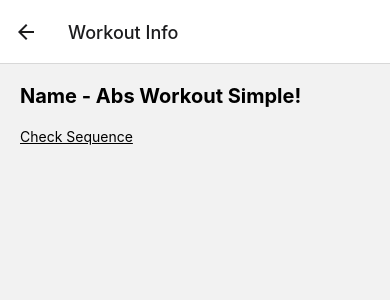
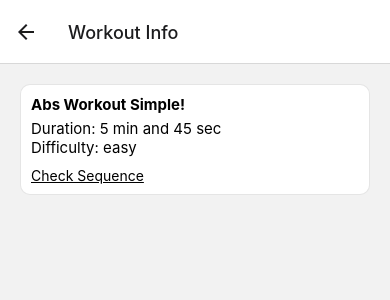
Before and after one commit to matan3sh/WorkoutApp, a React Native app: screen / in a window 390 px wide. Both pictures are taken after a click on the element 195 px from the left and 175 px from the top of the page. Shown: the top 300 px of the page. Built offline with nearby package versions, Linux system fonts and the light colour scheme.

Commit message:
Implement children to workoutItem component

```diff
--- a/components/WorkoutItem.tsx
+++ b/components/WorkoutItem.tsx
@@ -1,14 +1,24 @@
-import { Text, View, StyleSheet } from "react-native";
+import { ReactNode } from "react";
+import { Text, View, StyleSheet, StyleProp, ViewStyle } from "react-native";
 
 import { Workout } from "../types/data";
 import { formatSec } from "../utils/time";
 
-export default function WorkoutItem({ item }: { item: Workout }) {
+export default function WorkoutItem({
+  item,
+  children,
+  childStyles = {},
+}: {
+  item: Workout;
+  children?: ReactNode;
+  childStyles?: StyleProp<ViewStyle>;
+}) {
   return (
     <View style={styles.container}>
       <Text style={styles.name}>{item.name}</Text>
       <Text style={styles.duration}>Duration: {formatSec(item.duration)}</Text>
       <Text style={styles.difficulty}>Difficulty: {item.difficulty}</Text>
+      {children && <View style={childStyles}>{children}</View>}
     </View>
   );
 }
--- a/screens/WorkoutDetailScreen.tsx
+++ b/screens/WorkoutDetailScreen.tsx
@@ -5,6 +5,7 @@ import { FontAwesome } from "@expo/vector-icons";
 import { useWorkoutBySlug } from "../hooks/useWorkoutBySlug";
 import { Modal } from "../components/styled/Modal";
 import { PressableText } from "../components/styled/PressableText";
+import WorkoutItem from "../components/WorkoutItem";
 import { formatSec } from "../utils/time";
 
 type DetailParams = {
@@ -20,16 +21,19 @@ type Navigation = NativeStackHeaderProps & DetailParams;
 export default function WorkoutDetailScreen({ route }: Navigation) {
   const workout = useWorkoutBySlug(route.params.slug);
 
+  if (!workout) {
+    return null;
+  }
+
   return (
     <View style={styles.container}>
-      <Text style={styles.header}>Name - {workout?.name}</Text>
-
+      <WorkoutItem item={workout} childStyles={{ marginTop: 10 }}>
         <Modal
           activator={({ handleOpen }) => (
             <PressableText onPress={handleOpen} text="Check Sequence" />
           )}>
           <View>
-          {workout?.sequence.map((sequenceItem, index) => (
+            {workout.sequence.map((sequenceItem, index) => (
               <View style={styles.sequenceItem} key={sequenceItem.slug}>
                 <Text>
                   {sequenceItem.name} | {sequenceItem.type} |{" "}
@@ -42,6 +46,7 @@ export default function WorkoutDetailScreen({ route }: Navigation) {
             ))}
           </View>
         </Modal>
+      </WorkoutItem>
     </View>
   );
 }
```
Lines whose indentation alone changed are shown as unchanged.
